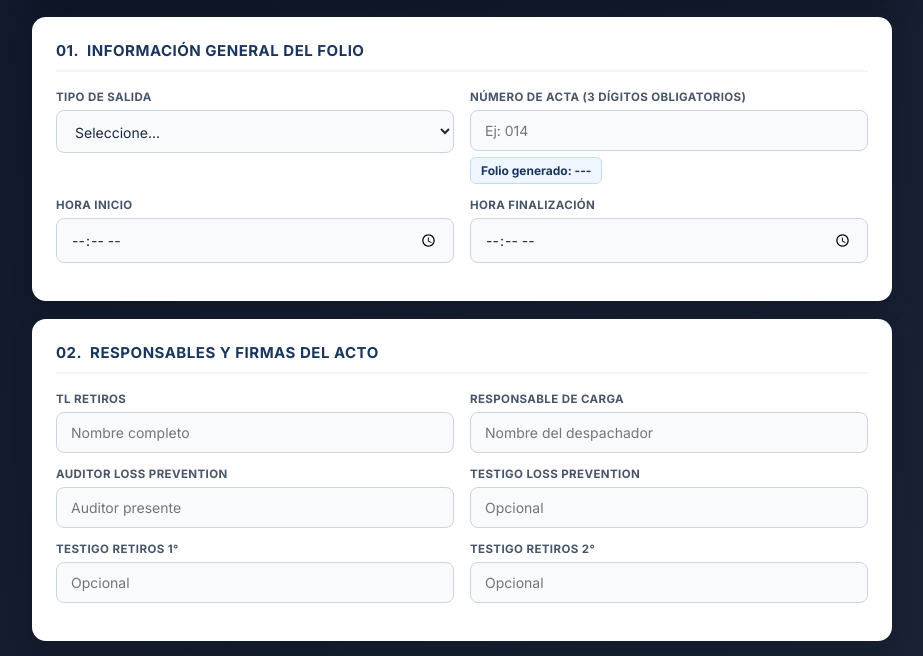
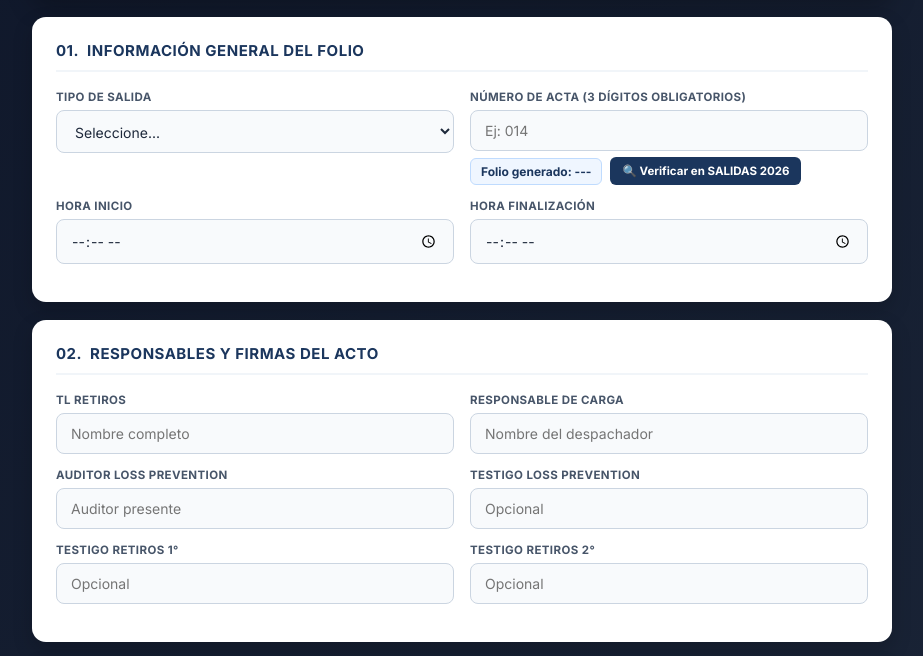
Before and after one commit to Loss-Prevention/auditorias.html, a plain HTML site: page index.html in a window 1280 px wide. Shown: the part 126-782 px from the top of the page, without its empty margins (178-1101 px from the left). Drawn offline with Linux system fonts and the light colour scheme.

Commit message:
Add verification button and update styles

```diff
--- a/index.html
+++ b/index.html
@@ -151,6 +151,33 @@
       padding: 5px 10px;
       border-radius: 6px;
       display: inline-block;
+    }
+
+    .btn-verify {
+      margin-top: 8px;
+      padding: 7px 12px;
+      background: var(--corp-navy);
+      color: #FFFFFF;
+      border: none;
+      border-radius: 6px;
+      font-size: 11.5px;
+      font-weight: 700;
+      cursor: pointer;
+      display: inline-flex;
+      align-items: center;
+      gap: 6px;
+      transition: background 0.2s;
+    }
+
+    .btn-verify:hover { background: #132744; }
+
+    .verify-box {
+      display: none;
+      margin-top: 10px;
+      padding: 10px 12px;
+      border-radius: 8px;
+      font-size: 12px;
+      line-height: 1.5;
     }
 
     .error-msg {
@@ -573,7 +600,13 @@
           <label>Número de Acta (3 dígitos obligatorios)</label>
           <input type="text" name="folio" id="numeroActa" maxlength="3" inputmode="numeric" required placeholder="Ej: 014" oninput="validarTresDigitos(this)">
           <div class="error-msg" id="errorActa">⚠️ Se requieren exactamente 3 dígitos numéricos en el acta (Ej: 014).</div>
-          <div class="folio-preview" id="folioPreview">Folio generado: ---</div>
+          <div style="display:flex; flex-wrap:wrap; align-items:center; gap:8px; margin-top:6px;">
+            <div class="folio-preview" id="folioPreview" style="margin-top:0;">Folio generado: ---</div>
+            <button type="button" class="btn-verify" style="margin-top:0;" onclick="verificarFolioEnVivo()">
+              🔍 Verificar en SALIDAS 2026
+            </button>
+          </div>
+          <div id="resultadoVerificacion" class="verify-box"></div>
         </div>
       </div>
 
@@ -918,6 +951,63 @@ function actualizarFolioPreview() {
   document.getElementById("folioPreview").textContent = "Folio generado: " + construirFolio();
 }
 
+async function verificarFolioEnVivo() {
+  const tipo = document.getElementById("tipoSalida").value;
+  const numActa = document.getElementById("numeroActa").value.trim();
+  const box = document.getElementById("resultadoVerificacion");
+
+  if (!tipo || !/^\d{3}$/.test(numActa)) {
+    alert("⚠️ Selecciona el Tipo de Salida e ingresa los 3 dígitos del Número de Acta antes de verificar.");
+    return;
+  }
+
+  const folio = construirFolio();
+  box.style.display = "block";
+  box.style.background = "#F1F5F9";
+  box.style.border = "1px solid #CBD5E1";
+  box.style.color = "#1E293B";
+  box.innerHTML = `⏳ Buscando <strong>${folio}</strong> en la hoja <em>SALIDAS 2026</em>...`;
+
+  try {
+    const resp = await fetch(API_WORKER_URL, {
+      method: "POST",
+      headers: { "Content-Type": "application/json" },
+      body: JSON.stringify({ accion: "soloConsultar", folio })
+    });
+    const data = await resp.json();
+
+    if (data.error) {
+      box.style.background = "#FEF2F2";
+      box.style.border = "1px solid #FECACA";
+      box.style.color = "#991B1B";
+      box.innerHTML = `❌ <strong>Error de conexión/permisos:</strong> ${data.error}`;
+      return;
+    }
+
+    if (data.totalIds === 0) {
+      box.style.background = "#FFFBEB";
+      box.style.border = "1px solid #FDE68A";
+      box.style.color = "#92400E";
+      box.innerHTML = `⚠️ <strong>Conexión exitosa, pero no se encontraron filas</strong> con el folio <code>${folio}</code> en la columna T de <em>SALIDAS 2026</em>.`;
+    } else {
+      box.style.background = "#ECFDF5";
+      box.style.border = "1px solid #A7F3D0";
+      box.style.color = "#065F46";
+      box.innerHTML = `
+        ✅ <strong>Lectura correcta para ${folio}:</strong><br>
+        • <strong>Total ID's encontrados:</strong> ${data.totalIds}<br>
+        • <strong>Total Piezas sumadas:</strong> ${data.totalPiezas}<br>
+        • <strong>ID's detectados:</strong> ${data.listaIds.join(", ")}
+      `;
+    }
+  } catch (err) {
+    box.style.background = "#FEF2F2";
+    box.style.border = "1px solid #FECACA";
+    box.style.color = "#991B1B";
+    box.innerHTML = `❌ <strong>Error de red:</strong> ${err.message}`;
+  }
+}
+
 async function procesarImagen(file) {
   if (!file) return null;
   return new Promise((resolve) => {
```
